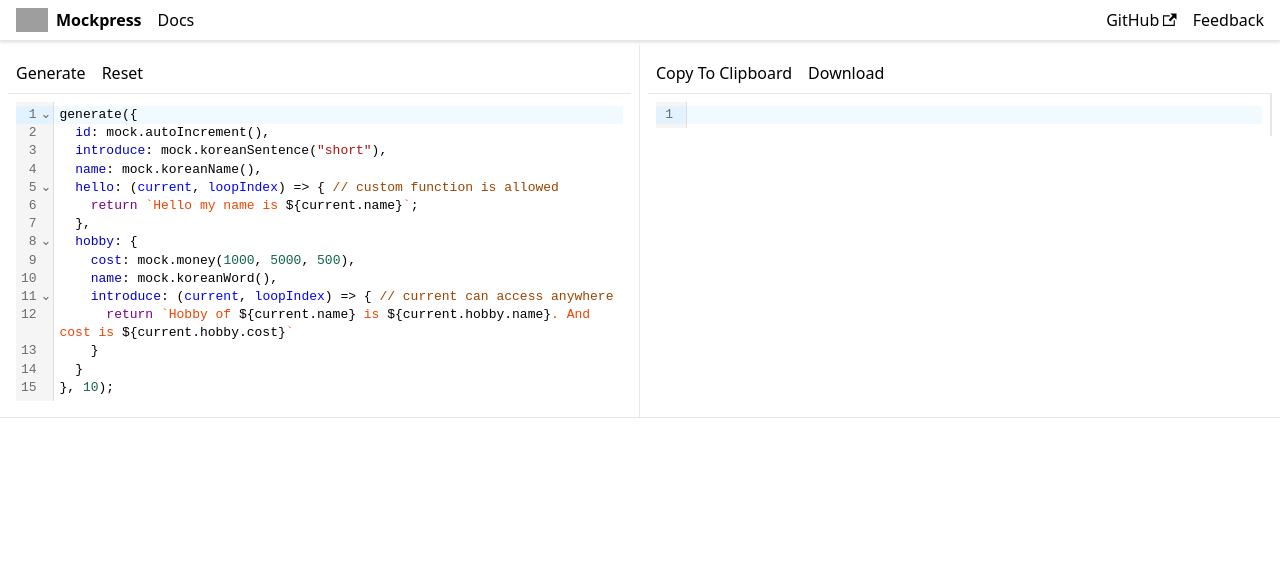
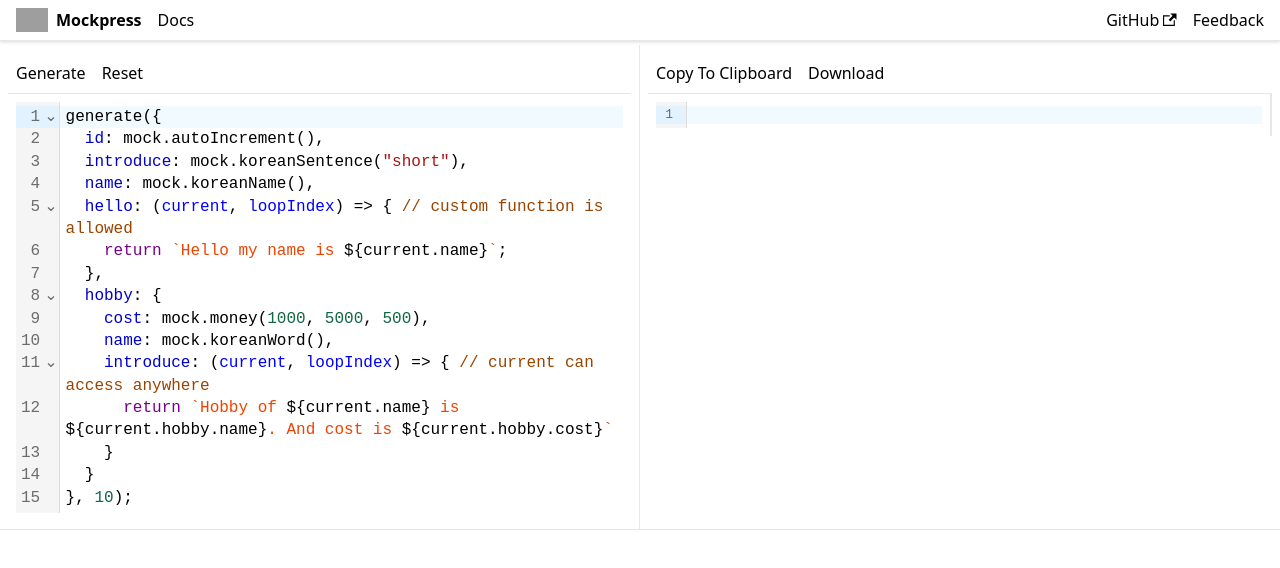
Before and after one commit to MockPress/website, a React app: page / in a window 1280 px wide. Shown: the top 568 px of the page. Built offline with nearby package versions, Linux system fonts and the light colour scheme; grey boxes are pictures that could not be loaded.

Commit message:
feat: Editor의 font size를 더 키운다

```diff
--- a/src/Editor.tsx
+++ b/src/Editor.tsx
@@ -6,6 +6,7 @@ import {
 import { indentWithTab } from "@codemirror/commands";
 import { javascript } from "@codemirror/lang-javascript";
 import { type ViewUpdate, keymap } from "@codemirror/view";
+import classNames from "classnames";
 import { basicSetup, EditorView } from "codemirror";
 import { useEffect, useRef } from "react";
 
@@ -59,7 +60,7 @@ const Editor: React.FC<EditorProps> = ({ className, value, onChange }) => {
     };
   }, [value]);
 
-  return <div className={className} ref={ref} />;
+  return <div className={classNames(className, "text-base")} ref={ref} />;
 };
 
 const mockPressAutoComplete = (context: CompletionContext) => {
```
